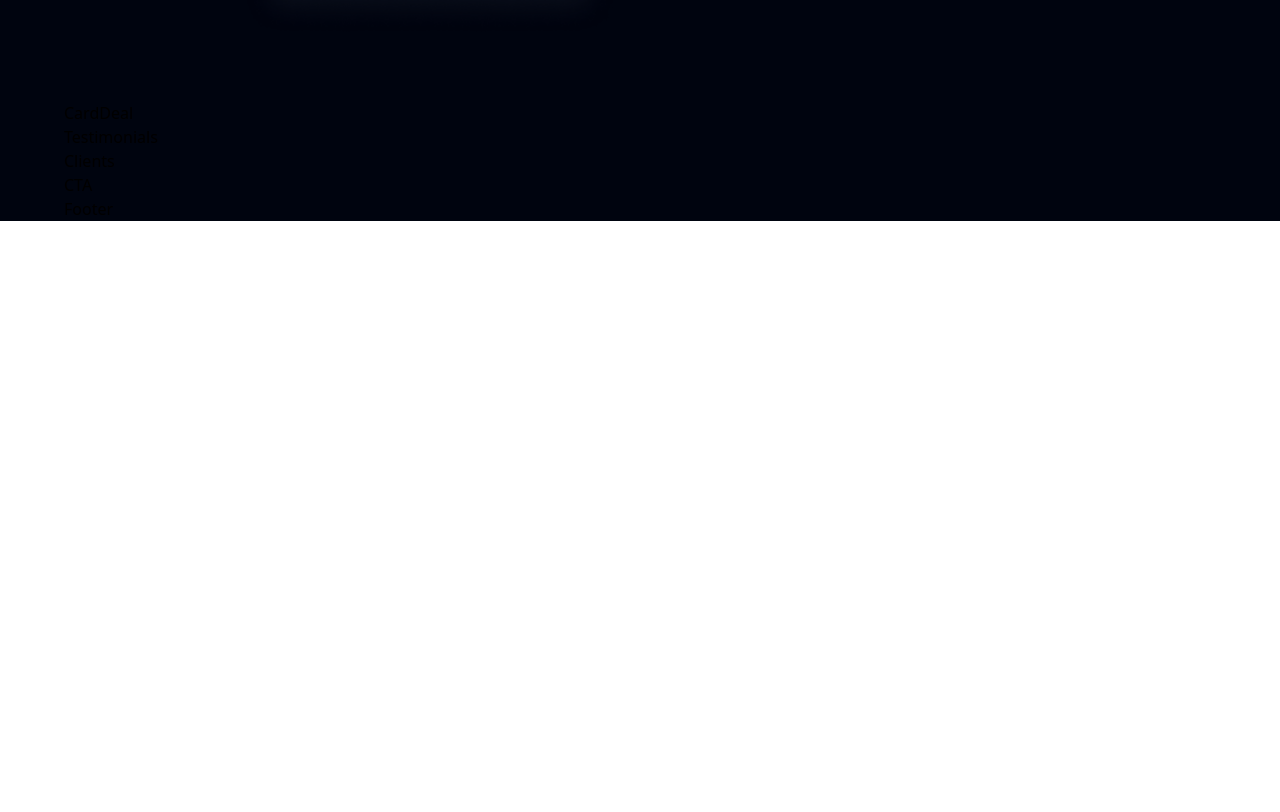
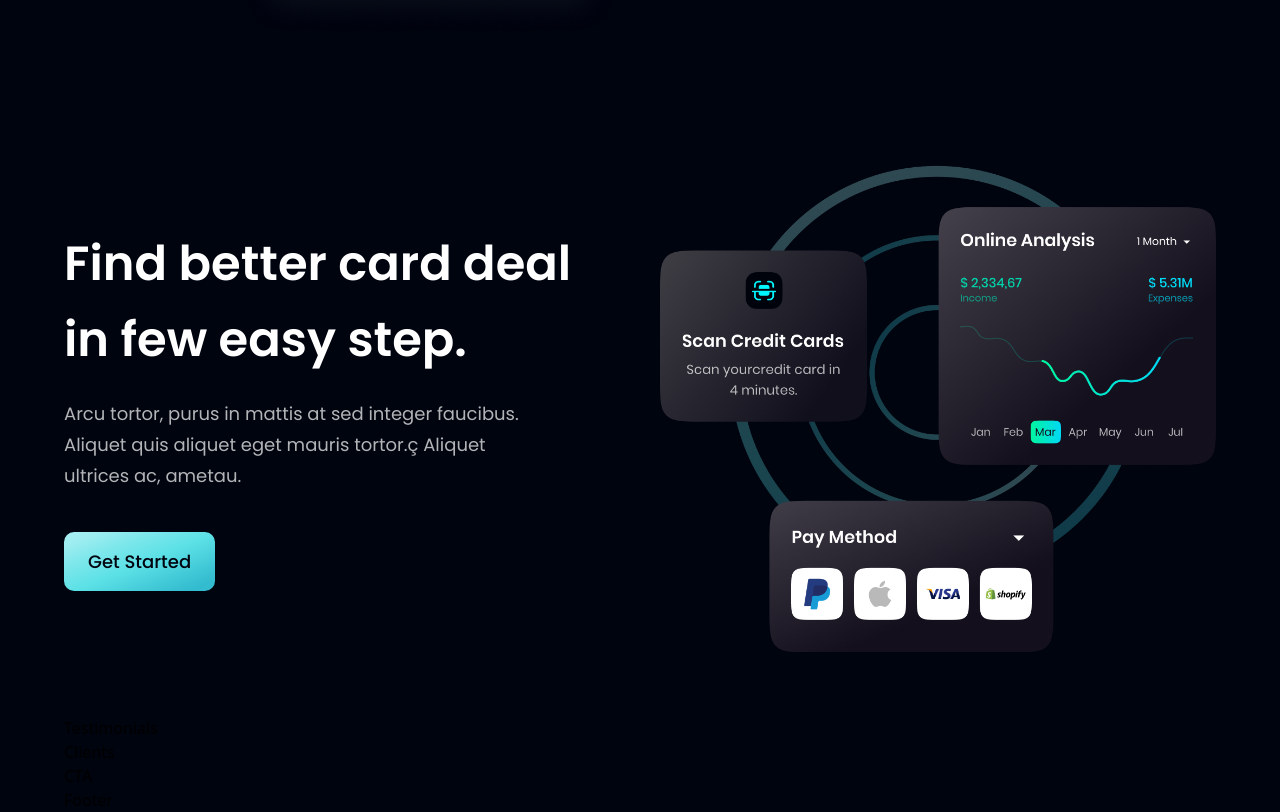
Before and after one commit to hanura13/ModernWebApp, a React (Vite) app: page / in a window 1280 px wide. Shown: the part 2045-2857 px from the top of the page. Before the commit the page ends 2266 px from the top, so only its background shows below. Built offline with nearby package versions, Linux system fonts and the light colour scheme.

Commit message:
Add CardDeal Component

```diff
--- a/src/components/Button.jsx
+++ b/src/components/Button.jsx
@@ -4,7 +4,7 @@
     return (
         <button type="button" className={`
         py-4 px-6 bg-blue-gradient font-poppins font-medium
-        text-[18px] text-primary outline-none`}>
+        text-[18px] text-primary outline-none ${styles} rounded-[10px]`}>
             Get Started
         </button>
     )
--- a/src/components/CardDeal.jsx
+++ b/src/components/CardDeal.jsx
@@ -1,9 +1,28 @@
-import React from 'react'
+import { card } from "../assets"
+import styles, { layout } from '../style'
+import Button from "./Button"
 
-const CardDeal = () => {
-    return (
-        <div>CardDeal</div>
-    )
-}
+const CardDeal = () => (
+    <section className={layout.section}>
+        <div className={layout.sectionInfo}>
+            <h2 className={styles.heading2}>
+                Find better card deal <br className="sm:block hidden" />
+                in few easy step.
+            </h2>
+            <p className={`${styles.paragraph} max-w-[470px] mt-5`}>
+                Arcu tortor, purus in mattis at sed integer faucibus.
+                Aliquet quis aliquet eget mauris tortor.ç Aliquet
+                ultrices ac, ametau.
+            </p>
+            <Button styles="mt-10" />
+        </div>
+
+        <div className={layout.sectionImg}>
+            <img src={card} alt="card" className="w-[100%] h-[100%]" />
+        </div>
+
+    </section>
+)
+
 
 export default CardDeal
```
